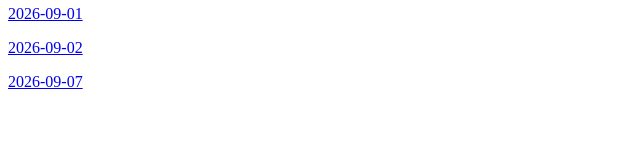
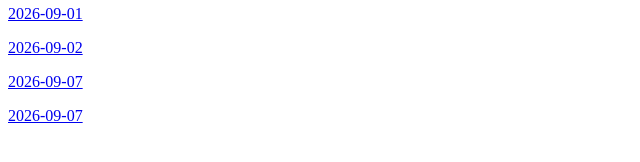
Before and after one commit to alchan00/alchan00.github.io, a Jekyll site: the page built from daily-notes/index.md, in a window 1280 px wide. Shown: the part 147-309 px from the top of the page, without its empty margins (0-640 px from the left). Built offline with Jekyll 4.4.1, drawn with Linux system fonts in a browser that asks for light colours; our own code applies the rules of GitHub Pages for plain Markdown files.

Commit message:
Update index.md

```diff
--- a/daily-notes/index.md
+++ b/daily-notes/index.md
@@ -14,3 +14,5 @@
 [2026-09-02](2026-09-02/)
 
 [2026-09-07](2026-09-07/)
+
+[2026-09-07](2026-09-09/)
```
